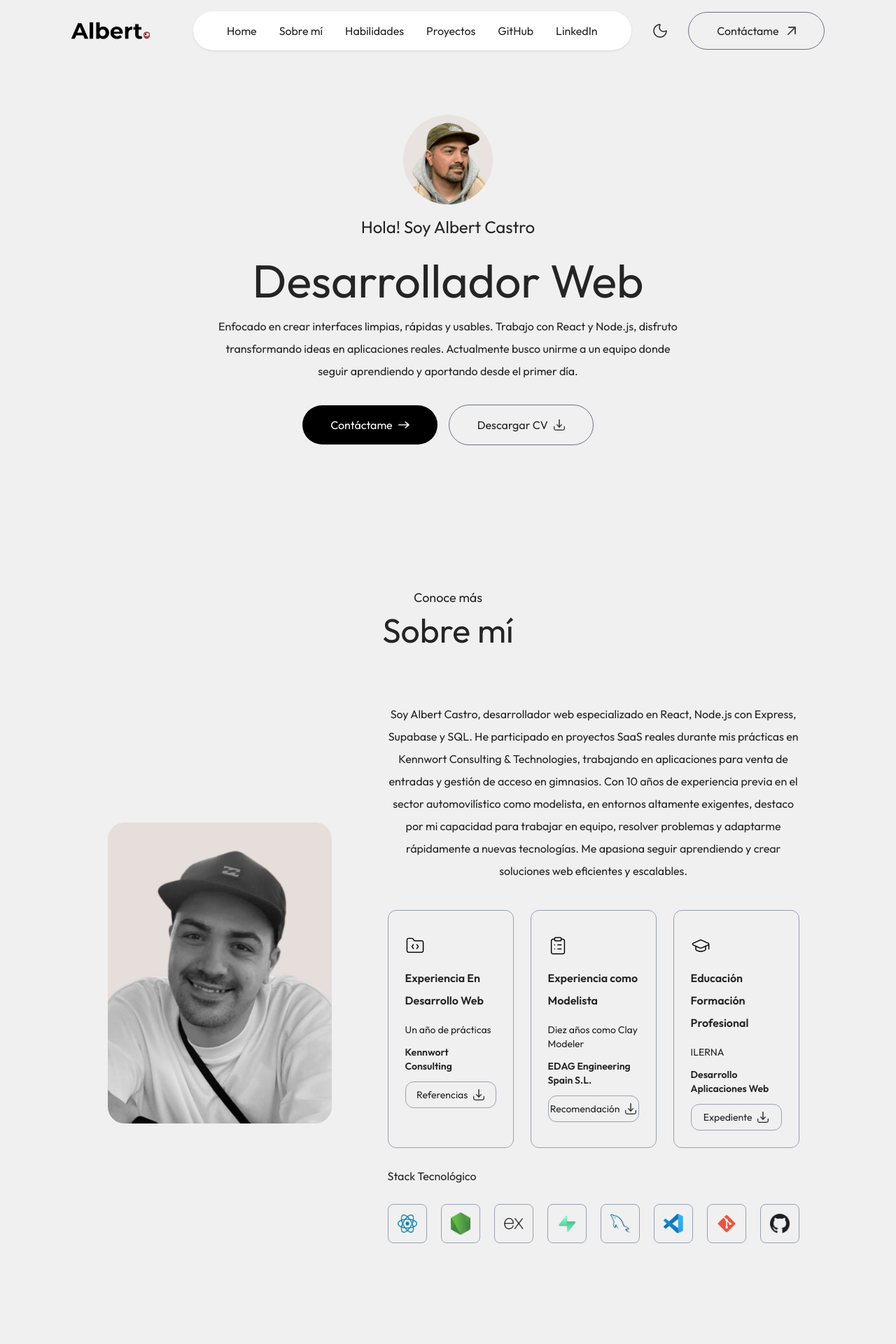
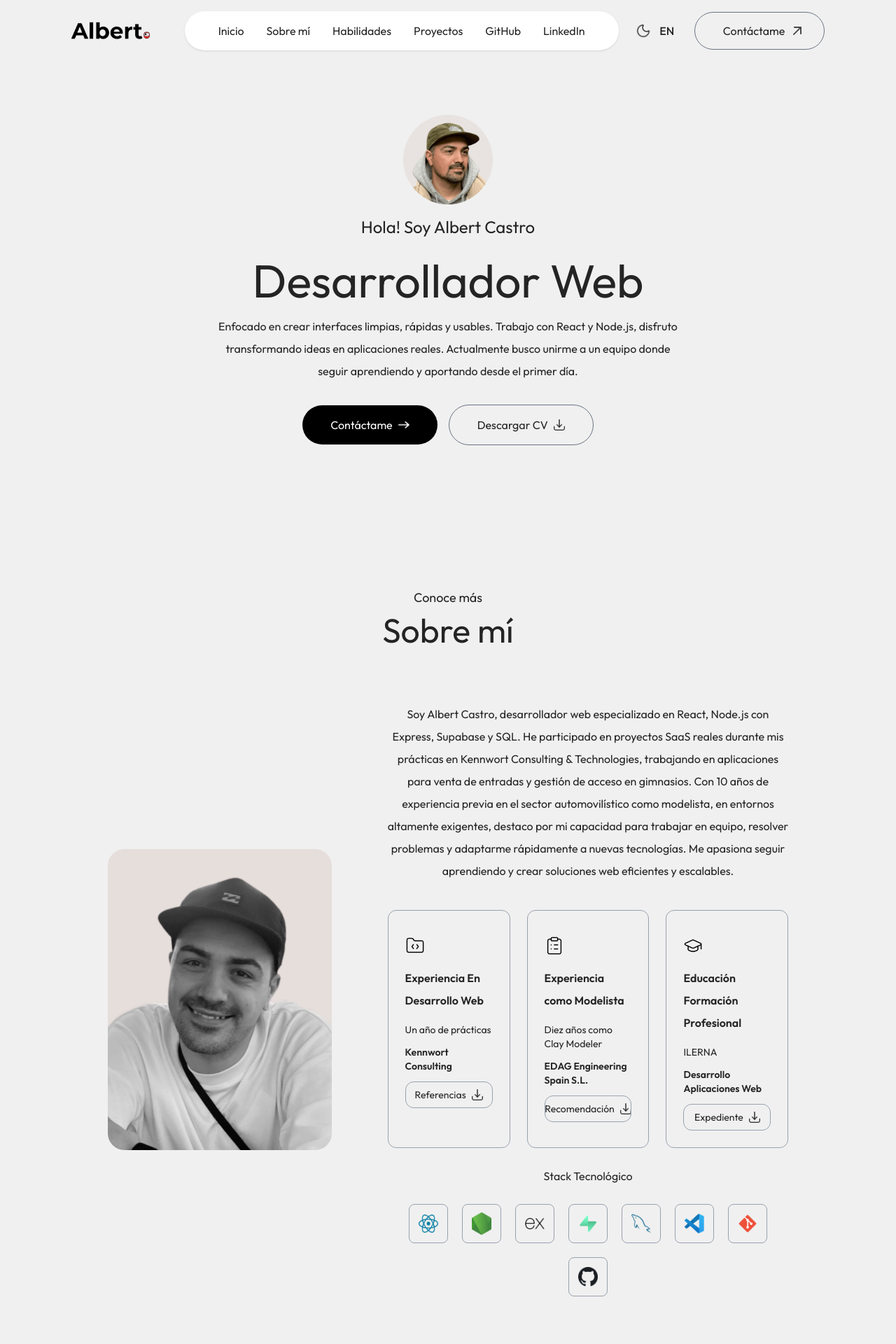
Before and after one commit to BeruzDev/next-portfolio, a Next.js app: page / in a window 1280 px wide. Shown: the top 1920 px of the page at 70% size. Built offline with nearby package versions, Linux system fonts and the light colour scheme.

Commit message:
english Translation done ✅

```diff
--- a/app/components/About.jsx
+++ b/app/components/About.jsx
@@ -1,9 +1,9 @@
 import React from 'react'
 import Image from 'next/image'
-import { assets, infoList, toolsData } from '@/assets/assets'
+import { assets, infoList, toolsData, aboutLang } from '@/assets/assets'
 import { motion } from 'motion/react'
 
-const About = ({ isDarkMode }) => {
+const About = ({ isDarkMode, language }) => {
   return (
     <motion.div
       initial={{ opacity: 0 }}
@@ -18,7 +18,7 @@ const About = ({ isDarkMode }) => {
         transition={{ duration: 0.5, delay: 0.3 }}
         className="text-center mb-2 text-lg"
       >
-        Conoce más
+        {aboutLang[language].title}
       </motion.h4>
       <motion.h2
         initial={{ opacity: 0, y: -20 }}
@@ -26,7 +26,7 @@ const About = ({ isDarkMode }) => {
         transition={{ duration: 0.5, delay: 0.3 }}
         className="text-center text-5xl "
       >
-        Sobre mí
+        {aboutLang[language].subtitle}
       </motion.h2>
 
       <motion.div
@@ -54,7 +54,7 @@ const About = ({ isDarkMode }) => {
           className="flex-1 mx-4 sm:mx-0"
         >
           <p className="w-full text-center mb-10 max-w-2xl mx-auto">
-            Soy Albert Castro, desarrollador web especializado en React, Node.js con Express, Supabase y SQL. He participado en proyectos SaaS reales durante mis prácticas en Kennwort Consulting & Technologies, trabajando en aplicaciones para venta de entradas y gestión de acceso en gimnasios. Con 10 años de experiencia previa en el sector automovilístico como modelista, en entornos altamente exigentes, destaco por mi capacidad para trabajar en equipo, resolver problemas y adaptarme rápidamente a nuevas tecnologías. Me apasiona seguir aprendiendo y crear soluciones web eficientes y escalables.
+            {aboutLang[language].text}
           </p>
 
           <motion.ul
@@ -63,32 +63,32 @@ const About = ({ isDarkMode }) => {
             transition={{ duration: 0.8, delay: 1 }}
             className="grid grid-cols-1 sm:grid-cols-3 gap-4 sm:gap-6 max-w-full sm:max-w-3xl mx-auto justify-center"
           >
-            {infoList.map((item, index) => (
+            {aboutLang[language].cards.map((card, index) => (
               <motion.li
                 whileHover={{ scale: 1.05 }}
                 className="w-full max-w-xs border-[0.5px] border-gray-400 rounded-xl p-6 hover:-translate-y-1 duration-500 hover:[box-shadow:var(--shadow)]"
                 key={index}
               >
                 <Image
-                  src={isDarkMode ? item.iconDark : item.icon}
-                  alt={item.title}
+                  src={isDarkMode ? infoList[index].iconDark : infoList[index].icon}
+                  alt={card.title}
                   className="w-7 mt-3"
                 />
                 <h3 className="my-4 font-semibold [color:var(--color-text)]">
-                  {item.title}
+                  {card.title}
                 </h3>
                 <p className="[color:var(--color-text)] text-sm">
-                  {item.description}
+                  {card.description}
                 </p>
                 <p className="[color:var(--color-text)] text-sm font-semibold mt-3">
-                  {item.subdescription}
+                  {card.subdescription}
                 </p>
                 <a
-                  href={item.document}
+                  href={card.document}
                   download
                   className="text-sm [color:var(--color-text)] border-[0.5px] border-gray-400 rounded-xl px-3 py-2 cursor-pointer flex items-center justify-center gap-2 mt-3 overflow-hidden hover:[background-color:var(--color-hover)] hover:[color:var(--color-text)] hover:border-none"
                 >
-                  {item.button}
+                  {card.button}
                     <Image
                       src={
                         isDarkMode
@@ -103,31 +103,33 @@ const About = ({ isDarkMode }) => {
               ))}
           </motion.ul>
 
+          <div className="w-full flex flex-col items-center">
             <motion.h4
               initial={{ y: 20, opacity: 0 }}
               whileInView={{ y: 0, opacity: 1 }}
               transition={{ duration: 1.3, duration: 0.5 }}
-            className="w-full max-w-xs my-6 [color:var(--color-text)]"
+              className="my-6 [color:var(--color-text)] text-center"
             >
-            Stack Tecnológico
+              {aboutLang[language].stack}
             </motion.h4>
 
             <motion.ul
               initial={{ opacity: 0 }}
               whileInView={{ opacity: 1 }}
               transition={{ delay: 1.5, duration: 0.6 }}
-            className="flex items-center gap-3 sm:gap-5"
+              className="flex items-center justify-center gap-3 sm:gap-5 flex-wrap"
             >
               {toolsData.map((tool, index) => (
                 <motion.li
                   whileHover={{ scale: 1.1 }}
                   key={index}
-                className="flex items-center justify-center w-full sm:w-14 aspect-square border border-gray-400 rounded-lg cursor-pointer hover:-translate-y-1 duration-500 hover:[box-shadow:var(--shadow)] max-w-xs"
+                  className="flex items-center justify-center w-12 sm:w-14 aspect-square border border-gray-400 rounded-lg cursor-pointer hover:-translate-y-1 duration-500 hover:[box-shadow:var(--shadow)]"
                 >
                   <Image src={isDarkMode ? tool.iconDark : tool.icon} alt="Tool icon" className="w-5 sm:w-7" />
                 </motion.li>
               ))}
             </motion.ul>
+          </div>
         </motion.div>
       </motion.div>
     </motion.div>
--- a/app/components/Footer.jsx
+++ b/app/components/Footer.jsx
@@ -1,8 +1,8 @@
-import { assets } from '@/assets/assets'
+import { assets, footerLang } from '@/assets/assets'
 import Image from 'next/image'
 import React, { useState } from 'react'
 
-const Footer = ({ isDarkMode }) => {
+const Footer = ({ isDarkMode, language }) => {
   const [copied, setCopied] = useState(false)
   const [animate, setAnimate] = useState(false)
   const email = 'albertus1291@gmail.com'
@@ -41,7 +41,7 @@ const Footer = ({ isDarkMode }) => {
 
       <div className="text-center sm:flex items-center justify-between border-t border-gray-400 mx-[10%] mt-12 py-6">
         <p>
-          Desarrollado por BeruzDev
+          {footerLang[language]}
           <Image
             src={assets.heart_icon}
             alt="Heart Icon"
--- a/app/components/Navbar.jsx
+++ b/app/components/Navbar.jsx
@@ -1,8 +1,8 @@
 import React, { useEffect, useRef, useState } from 'react'
 import Image from 'next/image'
-import { assets } from '@/assets/assets'
+import { assets, navbarLang } from '@/assets/assets'
 
-const Navbar = ({ isDarkMode, setIsDarkMode }) => {
+const Navbar = ({ isDarkMode, setIsDarkMode, language, toggleLanguage }) => {
   const [isScroll, setIsScroll] = useState(false)
   const sideMenuRef = useRef()
   const openMenu = () => {
@@ -53,16 +53,24 @@ const Navbar = ({ isDarkMode, setIsDarkMode }) => {
           }`}
         >
           <li>
-            <a href="#top">Home</a>
+            <a href="#top">
+             {language === 'es' ? navbarLang.es.home : navbarLang.en.home}
+            </a>
           </li>
           <li>
-            <a href="#about" className='whitespace-nowrap'>Sobre mí</a>
+            <a href="#about" className="whitespace-nowrap">
+              {language === 'es' ? navbarLang.es.about : navbarLang.en.about}
+            </a>
           </li>
           <li>
-            <a href="#skills">Habilidades</a>
+            <a href="#skills">
+              {language === 'es' ? navbarLang.es.skills : navbarLang.en.skills}
+            </a>
           </li>
           <li>
-            <a href="#projects">Proyectos</a>
+            <a href="#projects">
+              {language === 'es' ? navbarLang.es.projects : navbarLang.en.projects}
+            </a>
           </li>
           <li>
             <a
@@ -117,11 +125,19 @@ const Navbar = ({ isDarkMode, setIsDarkMode }) => {
             />
           </button>
 
+          <button
+            onClick={toggleLanguage}
+            alt="Change language"
+            className="w-6 cursor-pointer font-medium"
+          >
+            {language === 'es' ? 'EN' : 'ES'}
+          </button>
+
           <a
             href="#contact"
             className="hidden lg:flex items-center gap-3 px-10 py-2.5 border border-gray-500 rounded-full ml-4"
           >
-            Contáctame{' '}
+            {language === 'es' ? navbarLang.es.contact : navbarLang.en.contact}{' '}
             <Image
               src={isDarkMode ? assets.arrow_icon_dark : assets.arrow_icon}
               alt="Contact"
@@ -154,19 +170,29 @@ const Navbar = ({ isDarkMode, setIsDarkMode }) => {
           </div>
 
           <li onClick={closeMenu}>
-            <a href="#top">Home</a>
+            <a href="#top">
+              {language === 'es' ? navbarLang.es.home : navbarLang.en.home}
+            </a>
           </li>
           <li onClick={closeMenu}>
-            <a href="#about">Sobre mí</a>
+            <a href="#about">
+              {language === 'es' ? navbarLang.es.about : navbarLang.en.about}
+            </a>
           </li>
           <li onClick={closeMenu}>
-            <a href="#skills">Habilidades</a>
+            <a href="#skills">
+              {language === 'es' ? navbarLang.es.skills : navbarLang.en.skills}
+            </a>
           </li>
           <li onClick={closeMenu}>
-            <a href="#projects">Proyectos</a>
+            <a href="#projects">
+              {language === 'es' ? navbarLang.es.projects : navbarLang.en.projects}
+            </a>
           </li>
           <li onClick={closeMenu}>
-            <a href="#contact">Contáctame</a>
+            <a href="#contact">
+              {language === 'es' ? navbarLang.es.contact : navbarLang.en.contact}
+            </a>
           </li>
         </ul>
       </nav>
--- a/app/page.js
+++ b/app/page.js
@@ -10,6 +10,7 @@ import { useEffect, useState } from 'react'
 
 export default function Home() {
   const [isDarkMode, setIsDarkMode] = useState(false)
+  const [language, setLanguage] = useState('es')
 
   useEffect(() => {
     if(localStorage.theme === 'dark' || (!('theme' in localStorage) && window.matchMedia('(prefers-color-scheme: dark)').matches)){
@@ -18,6 +19,8 @@ export default function Home() {
       setIsDarkMode(false)
     }
 
+    const savedLanguage = localStorage.getItem('language') || 'es'
+    setLanguage(savedLanguage)
   }, []);
 
   useEffect(() => {
@@ -30,15 +33,28 @@ export default function Home() {
     }
   }, [isDarkMode])
 
+  useEffect(() => {
+    localStorage.setItem('language', language)
+  }, [language])
+
+  const toggleLanguage = () => {
+    setLanguage(prev => prev === 'es' ? 'en' : 'es')
+  }
+
   return (
     <>
-      <Navbar isDarkMode={isDarkMode} setIsDarkMode={setIsDarkMode} />
-      <Header isDarkMode={isDarkMode} />
-      <About isDarkMode={isDarkMode} />
-      <Skills isDarkMode={isDarkMode} />
-      <Projects isDarkMode={isDarkMode} />
-      <Contact isDarkMode={isDarkMode} />
-      <Footer isDarkMode={isDarkMode} />
+      <Navbar
+        isDarkMode={isDarkMode}
+        setIsDarkMode={setIsDarkMode}
+        language={language}
+        toggleLanguage={toggleLanguage}
+      />
+      <Header isDarkMode={isDarkMode} language={language} />
+      <About isDarkMode={isDarkMode} language={language} />
+      <Skills isDarkMode={isDarkMode} language={language} />
+      <Projects isDarkMode={isDarkMode} language={language} />
+      <Contact isDarkMode={isDarkMode} language={language} />
+      <Footer isDarkMode={isDarkMode} language={language} />
     </>
   )
 }
--- a/assets/assets.js
+++ b/assets/assets.js
@@ -149,11 +149,7 @@ export const projectData = [
     githubIcon: assets.github_icon_dark,
     link: 'https://java-script-quiz-kappa.vercel.app/',
     linkIcon: assets.link_icon_dark,
-    techIcons: [
-      assets.react_dark,
-      assets.typescript,
-      assets.materialui,
-    ],
+    techIcons: [assets.react_dark, assets.typescript, assets.materialui],
   },
   {
     title: 'Traductor con IA',
@@ -173,7 +169,12 @@ export const projectData = [
     githubIcon: assets.github_icon_dark,
     link: 'https://chat-node-js-2u1m.onrender.com/',
     linkIcon: assets.link_icon_dark,
-    techIcons: [assets.node, assets.express_dark, assets.shocketio_dark, assets.mysql],
+    techIcons: [
+      assets.node,
+      assets.express_dark,
+      assets.shocketio_dark,
+      assets.mysql,
+    ],
   },
   {
     title: 'Animación de scroll',
@@ -277,3 +278,188 @@ export const toolsData = [
   { icon: assets.git, iconDark: assets.git },
   { icon: assets.github_icon, iconDark: assets.github_icon_dark },
 ]
+
+//Language options
+
+export const navbarLang = {
+  es: {
+    home: 'Inicio',
+    about: 'Sobre mí',
+    skills: 'Habilidades',
+    projects: 'Proyectos',
+    contact: 'Contáctame',
+  },
+  en: {
+    home: 'Home',
+    about: 'About Me',
+    skills: 'Skills',
+    projects: 'Projects',
+    contact: 'Contact Me',
+  },
+}
+
+export const headerLang = {
+  es: {
+    title: 'Hola! Soy Albert Castro',
+    subtitle: 'Desarrollador Web',
+    text: 'Enfocado en crear interfaces limpias, rápidas y usables. Trabajo con React y Node.js, disfruto transformando ideas en aplicaciones reales. Actualmente busco unirme a un equipo donde seguir aprendiendo y aportando desde el primer día.',
+    contactBtn: 'Contáctame',
+    downloadBtn: 'Descargar CV',
+  },
+  en: {
+    title: 'Hello! I am Albert Castro',
+    subtitle: 'Web Developer',
+    text: 'Focused on creating clean, fast, and user-friendly interfaces. I work with React and Node.js, enjoying transforming ideas into real applications. I am currently looking to join a team where I can continue learning and contributing from day one.',
+    contactBtn: 'Contact Me',
+    downloadBtn: 'Download CV',
+  }
+}
+
+export const aboutLang = {
+  es: {
+    title: 'Conoce más',
+    subtitle: 'Sobre mí',
+    text:'Soy Albert Castro, desarrollador web especializado en React, Node.js con Express, Supabase y SQL. He participado en proyectos SaaS reales durante mis prácticas en Kennwort Consulting & Technologies, trabajando en aplicaciones para venta de entradas y gestión de acceso en gimnasios. Con 10 años de experiencia previa en el sector automovilístico como modelista, en entornos altamente exigentes, destaco por mi capacidad para trabajar en equipo, resolver problemas y adaptarme rápidamente a nuevas tecnologías. Me apasiona seguir aprendiendo y crear soluciones web eficientes y escalables.',
+    cards: [
+      {
+        title: 'Experiencia En Desarrollo Web',
+        description: 'Un año de prácticas',
+        subdescription: 'Kennwort Consulting',
+        button: 'Referencias',
+        document: '/KENNWORT_CartaRecomendacionCastellano_AlbertCastroAlbacete.pdf'
+      },
+      {
+        title: 'Experiencia como Modelista',
+        description: 'Diez años como Clay Modeler',
+        subdescription: 'EDAG Engineering Spain S.L.',
+        button: 'Recomendación',
+        document: '/EDAG_CartaRecomendacion_AlbertCastroAlbacete_CENSORED.pdf'
+      },
+      {
+        title: 'Educación Formación Profesional',
+        description: 'ILERNA',
+        subdescription: 'Desarrollo Aplicaciones Web',
+        button: 'Expediente',
+        document: '/finished_grade_certificate_CENSORED.pdf'
+      }
+    ],
+    stack: 'Stack Tecnológico',
+  },
+  en: {
+    title: 'Learn More',
+    subtitle: 'About Me',
+    text:'I am Albert Castro, a web developer specialized in React, Node.js with Express, Supabase, and SQL. I have participated in real SaaS projects during my internship at Kennwort Consulting & Technologies, working on applications for ticket sales and access management in gyms. With 10 years of previous experience in the automotive sector as a modeler, in highly demanding environments, I stand out for my ability to work in a team, solve problems, and quickly adapt to new technologies. I am passionate about continuing to learn and creating efficient and scalable web solutions.',
+    cards: [
+      {
+        title: 'Web Development',
+        description: 'One year of internship',
+        subdescription: 'Kennwort Consulting',
+        button: 'References',
+        document: '/KENNWORT_CartaRecomendacionCastellano_AlbertCastroAlbacete-EN.pdf'
+      },
+      {
+        title: 'Clay Modeller',
+        description: 'Ten years experience',
+        subdescription: 'EDAG Engineering Spain S.L.',
+        button: 'Recommendation',
+        document: '/EDAG_CartaRecomendacion_AlbertCastroAlbacete_CENSORED-EN.pdf'
+      },
+      {
+        title: 'Higher Grade Vocational',
+        description: 'ILERNA',
+        subdescription: 'Web Development',
+        button: 'Transcript',
+        document: '/finished_grade_certificate_CENSORED.pdf'
+      }
+    ],
+    stack: 'Technology Stack',
+  }
+}
+
+export const skillsLang = {
+  es: {
+    title: 'Estas son mis',
+    subtitle: 'Habilidades',
+    text: 'Mi experiencia en entornos exigentes me ha permitido fortalecer habilidades blandas clave como liderazgo, adaptabilidad y colaboración, que junto a mis conocimientos en front-end y back-end me convierten en un desarrollador web completo y orientado a resultados',
+    softSkills: [
+      'Trabajo en equipo',
+      'Pensamiento crítico',
+      'Resolución de problemas',
+      'Adaptabilidad',
+      'Comunicación efectiva',
+    ],
+    button: 'Ver más',
+    softSkillsLink: '/EDAG_CartaRecomendacion_AlbertCastroAlbacete_CENSORED.pdf',
+  },
+  en: {
+    title: 'These are my',
+    subtitle: 'Skills',
+    text: 'My experience in demanding environments has allowed me to strengthen key soft skills such as leadership, adaptability and collaboration, which together with my front-end and back-end knowledge make me a complete and results-oriented web developer',
+    softSkills: [
+      'Teamwork',
+      'Critical thinking',
+      'Problem solving',
+      'Adaptability',
+      'Effective communication',
+    ],
+    button: 'See more',
+    softSkillsLink: '/EDAG_CartaRecomendacion_AlbertCastroAlbacete_CENSORED-EN.pdf',
+  }
+}
+
+export const projectsLang = {
+  es: {
+    title: 'Mis últimos',
+    subtitle: 'Proyectos',
+    text: 'En este portafolio encontrarás una selección de proyectos que muestran mi enfoque práctico en desarrollo web. Desde un acortador de enlaces hasta un traductor impulsado por inteligencia artificial, así como un juego de mecanografía y una extensión para Visual Studio Code, cada proyecto refleja mis habilidades técnicas y mi capacidad para resolver problemas reales.',
+    projectsTitle: [
+      'Acortador de URLs',
+      'Juego de JavaScript',
+      'Traductor con IA',
+      'Chat en tiempo real',
+      'Animación de scroll',
+      'Juego de mecanografía',
+      'Extensión VSCode',
+    ]
+  },
+  en: {
+    title: 'My Latest',
+    subtitle: 'Projects',
+    text: 'In this portfolio you will find a selection of projects that showcase my hands-on approach to web development. From a link shortener to an AI-powered translator, as well as a typing game and a Visual Studio Code extension, each project reflects my technical skills and my ability to solve real-world problems.',
+    projectsTitle: [
+      'URL Shortener',
+      'JavaScript Quiz',
+      'AI Translator',
+      'Real-time Chat',
+      'Scroll Animation',
+      'Typing Game',
+      'VSCode Extension',
+    ]
+  }
+}
+
+export const contactLang = {
+  es: {
+    title: 'Quedo a tu disposición',
+    subtitle: 'Contáctame',
+    text: 'Si tienes alguna pregunta, consulta o feedback, no dudes en contactarme.',
+    namePlaceholder: 'Introduce tu nombre',
+    emailPlaceholder: 'Introduce tu correo electrónico',
+    messagePlaceholder: 'Introduce tu mensaje',
+    button: 'Enviar'
+  },
+  en: {
+    title: 'I am at your disposal',
+    subtitle: 'Contact Me',
+    text: 'If you have any questions, inquiries, or feedback, please feel free to reach out to me.',
+    namePlaceholder: 'Your Name',
+    emailPlaceholder: 'Your Email',
+    messagePlaceholder: 'Your Message',
+    button: 'Send'
+  }
+}
+
+export const footerLang = {
+  es: 'Desarrollado por BeruzDev',
+  en: 'Developed by BeruzDev',
+}
```
Also changed, not shown: app/components/Contact.jsx (+12 -12 lines), app/components/Header.jsx (+8 -8 lines), app/components/Projects.jsx (+6 -6 lines), app/components/Skills.jsx (+15 -8 lines). Lines whose indentation alone changed are shown as unchanged.
